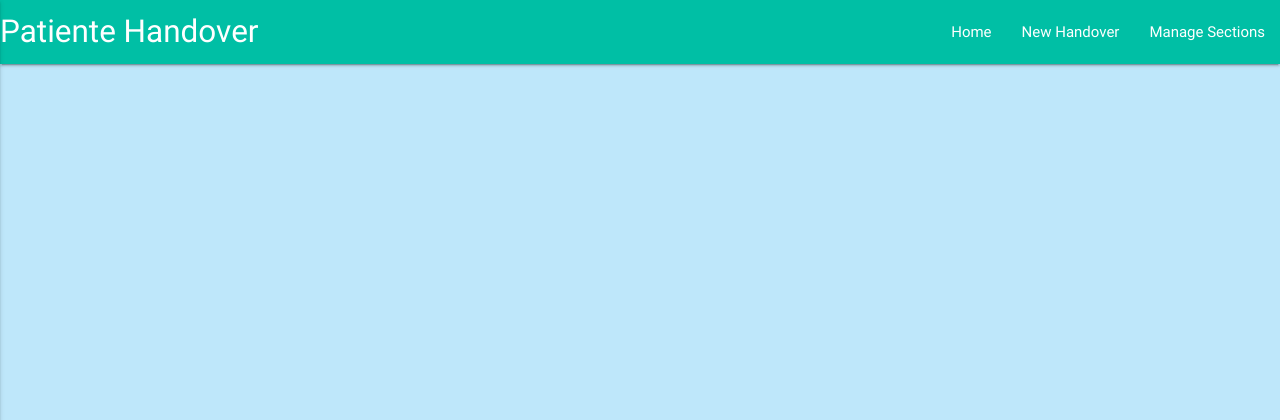
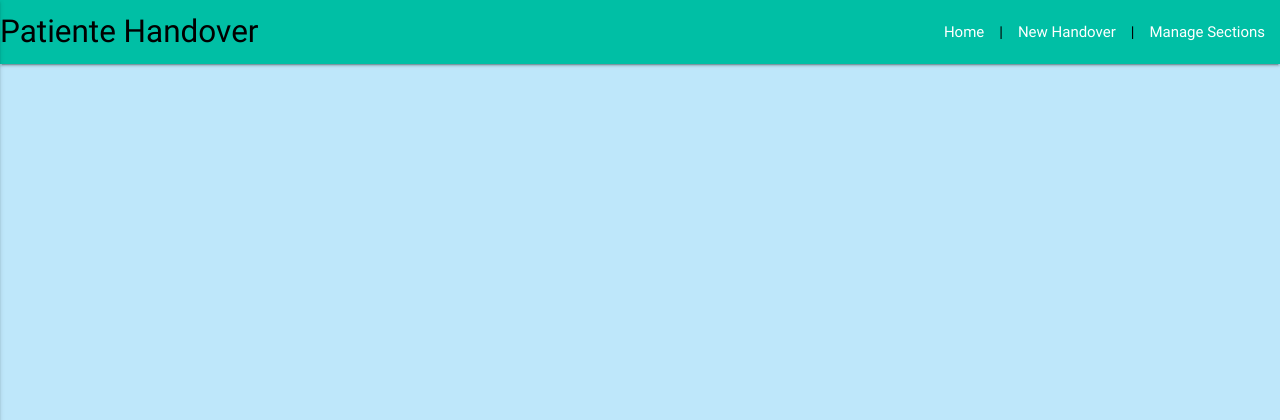
Before and after one commit to jamaral14/data-centric-development-milestone-project-handover, a Flask app: page / in a window 1280 px wide. Shown: the top 420 px of the page. Run offline with Flask 2, Linux system fonts and the light colour scheme; data that the repository does not hold is empty; some libraries are stand-ins or nearby versions.

Commit message:
added black color to nav logo

```diff
--- a/static/css/style.css
+++ b/static/css/style.css
@@ -25,4 +25,9 @@ margin-top: 50px;
 
 nav .brand-logo {
     position: absolute;
+    color: black;
 }
+
+nav ul {
+    color: black;
+}
--- a/templates/base.html
+++ b/templates/base.html
@@ -12,7 +12,9 @@
                 <a href="#" data-activates="mobile-demo" class="button-collapse"><i class="material-icons">menu</i></a>
                 <ul id="nav-mobile" class="right hide-on-med-and-down">
                     <li><a href="{{url_for('get_handover')}}">Home</a></li>
+                    <li>|</li>
                     <li><a href="{{url_for('get_addhandover')}}">New Handover</a></li>
+                    <li>|</li>
                     <li><a href="{{url_for('get_sections')}}">Manage Sections</a></li>
                 </ul>
                 <ul class="side-nav" id="mobile-demo">
```
